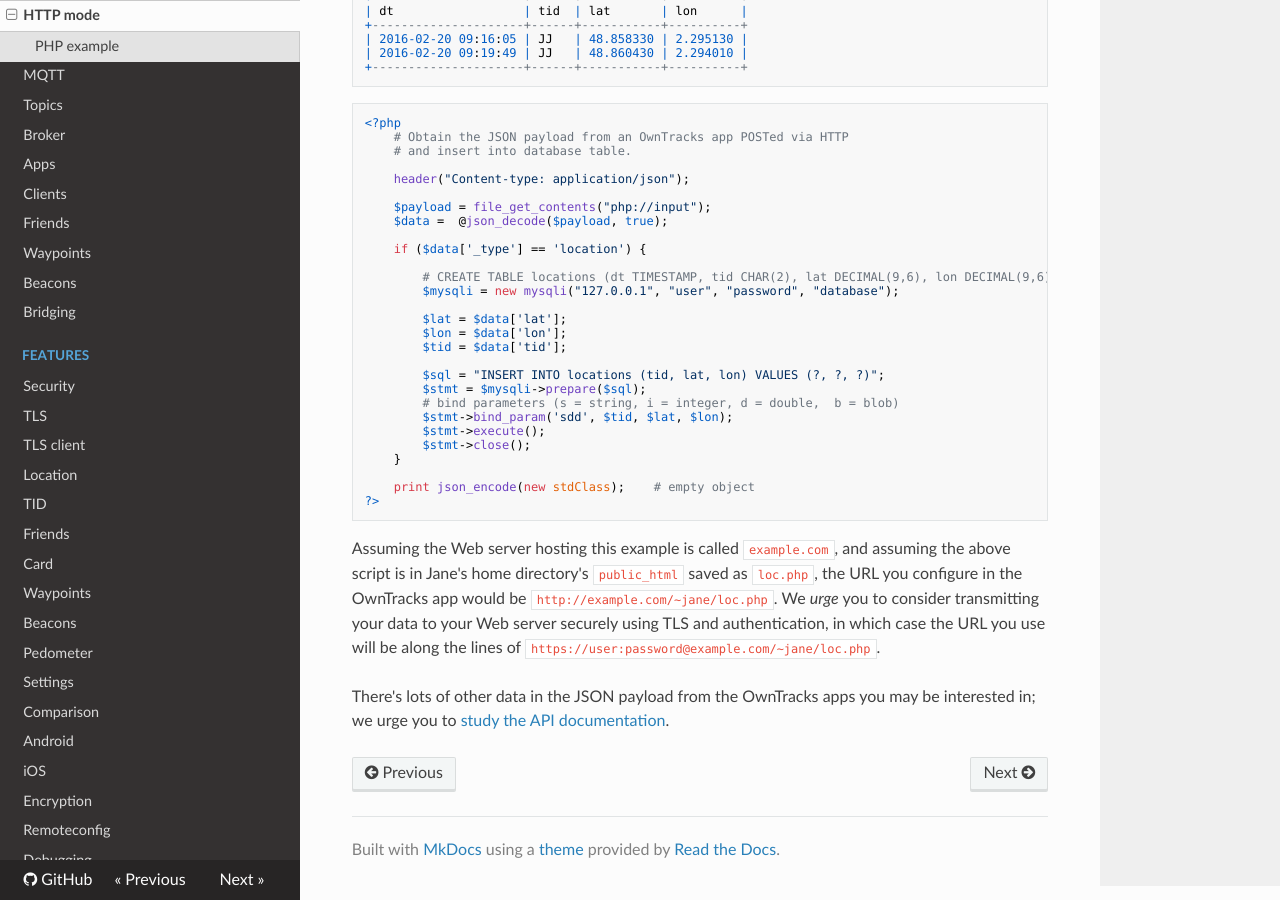
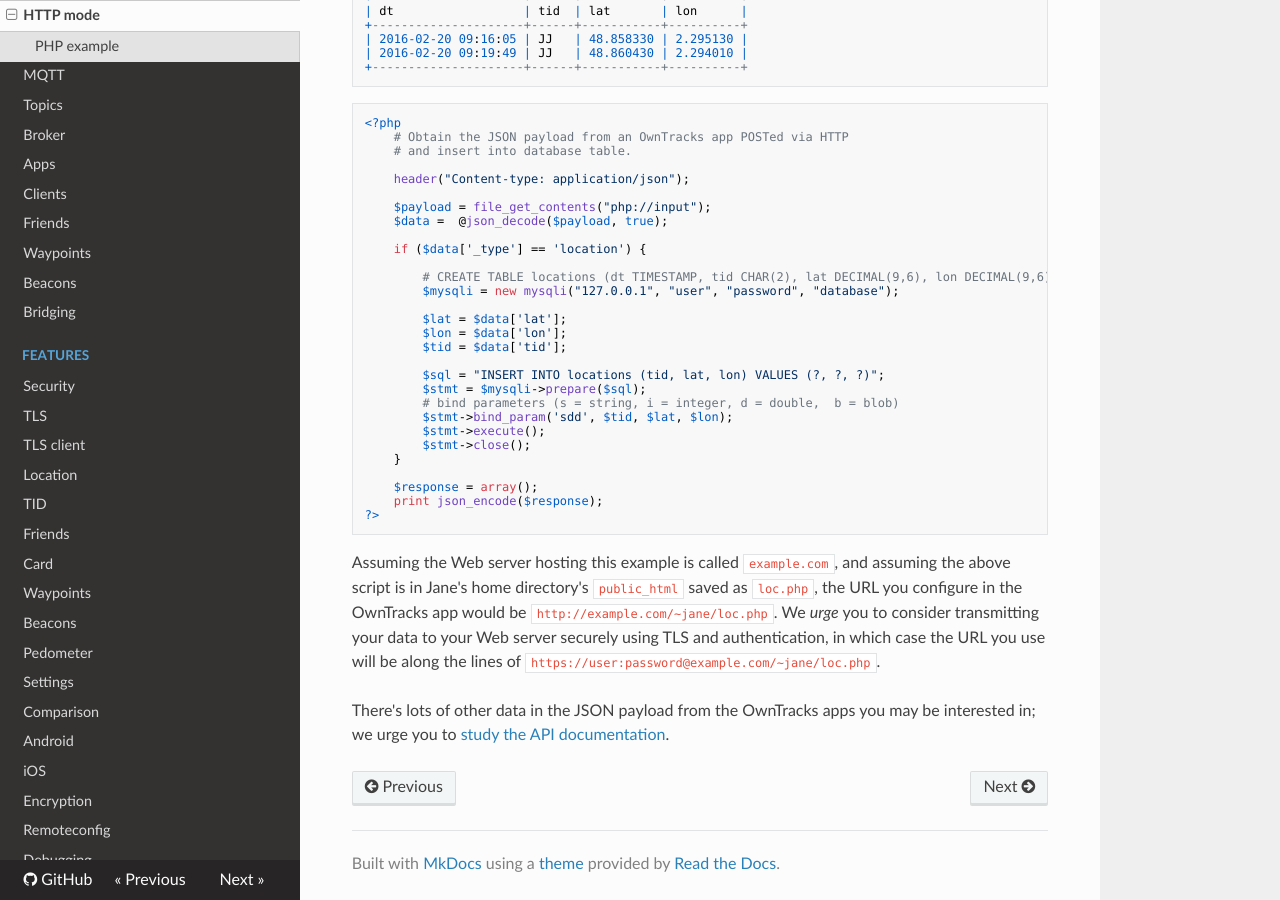
Before and after one commit to owntracks/booklet, an MkDocs documentation site: the page built from docs/tech/http.md, in a window 1280 px wide and 900 px high, scrolled down 1094 px. Built offline with MkDocs 1.6.1, drawn with Linux system fonts in a browser that asks for light colours; nearby versions of some CDN libraries; old or Windows-style settings are respelled for this version of MkDocs.

Commit message:
change php response to array

````diff
--- a/docs/tech/http.md
+++ b/docs/tech/http.md
@@ -66,7 +66,8 @@ mysql> select * from locations;
         $stmt->close();
     }
 
-    print json_encode(new stdClass);    # empty object
+    $response = array();
+    print json_encode($response);
 ?>
 ```
 
````
